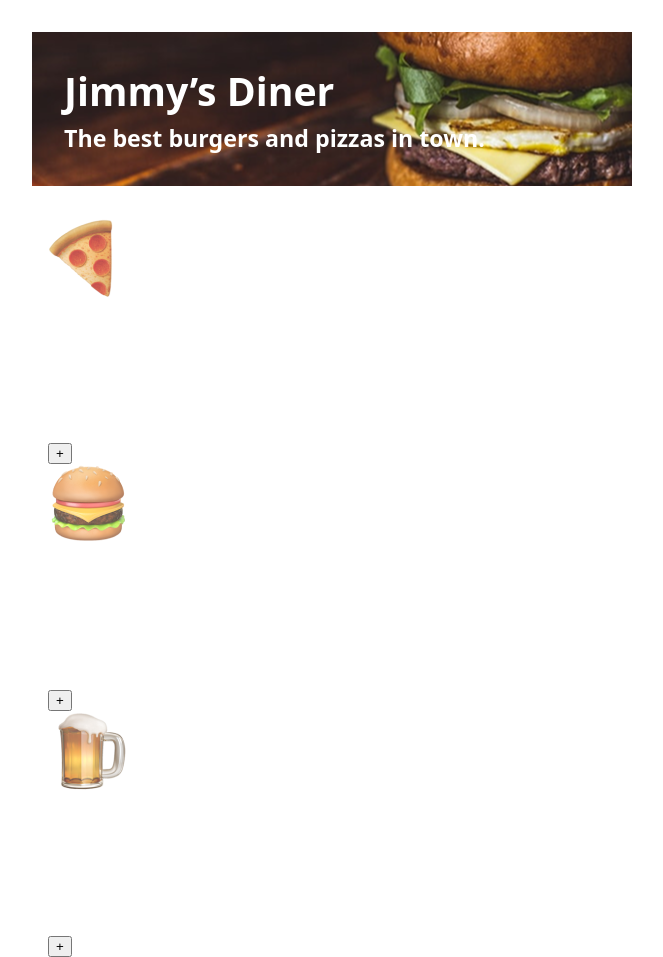
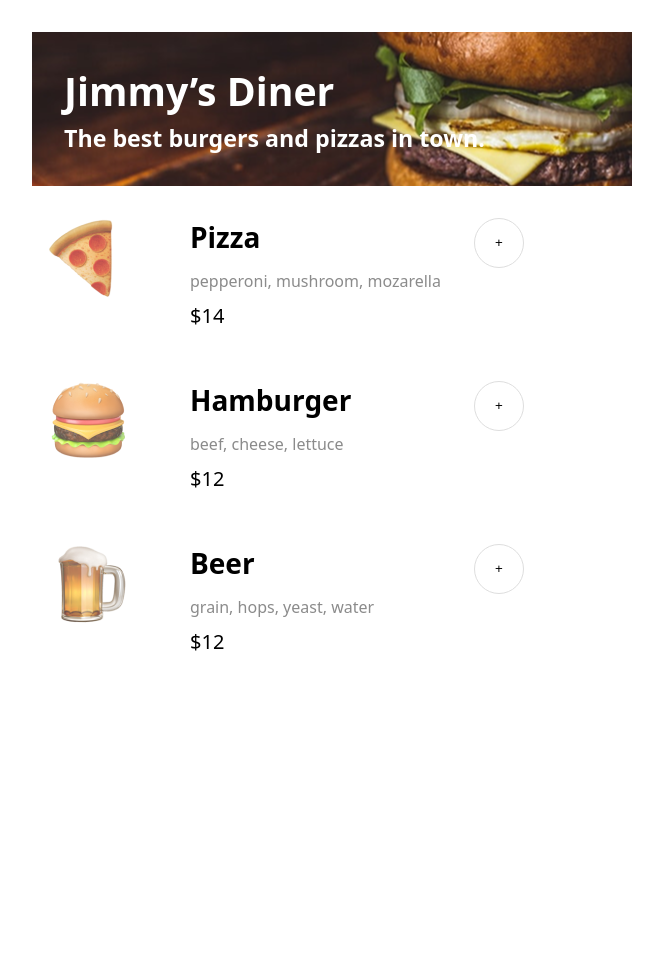
Before and after one commit to bakadja/restaurant-ordering-app, a website built with Vite: page index.html in a window 1280 px wide. Shown: the whole page, without its empty margins (0-663 px from the left). After the commit the page ends 800 px from the top, so only its background shows below. Built offline with nearby package versions, Linux system fonts and the light colour scheme; a web font is replaced by a local one.

Commit message:
refactor: enhance header styling and improve menu item layout

```diff
--- a/src/style.css
+++ b/src/style.css
@@ -43,10 +43,13 @@ h2 {
   font-size: 1.45rem;
 }
 
+h3 {
+  font-size: 1.75rem;
+}
 header {
   font-weight: 400;
-  color: #fff;
 }
+
 
 /* ***************************************** */
 /* *************** header ****************** */
@@ -58,6 +61,7 @@ header {
   background-repeat: no-repeat;
   background-size: cover;
   background-position: 60% center;
+  color: #fff;
 }
 
 .site-header__title,
@@ -68,3 +72,47 @@ header {
 .site-header__title {
   margin-bottom: .125em;
 }
+
+/* ***************************************** */
+/* *************** main ****************** */
+/* ***************************************** */
+
+main {
+  display: grid;
+  gap: 2em 0;
+}
+
+.menu-item {
+  display: grid;
+  grid-template-columns: 1fr 2fr 1fr;
+}
+
+/* menu-item */
+.menu-item__title {
+  margin: 0;
+  margin-bottom: .5em;
+}
+.menu-item__ingredients {
+  font-size: 1rem;
+  color: #8B8B8B;
+  margin: 0
+}
+
+.menu-item__price {
+  font-size: 1.25rem;
+  margin-top: .5em;
+}
+
+.menu-item__add-btn {
+  width: 50px;
+  height: 50px;
+  background-color: #fff;
+  border: none;
+  border-radius: 50%;
+  border: 1.5px solid #DEDEDE
+}
+
+.divider {
+  border-bottom: 1px solid #D2D2D2;
+  grid-column: 1 / -1;
+}
```
